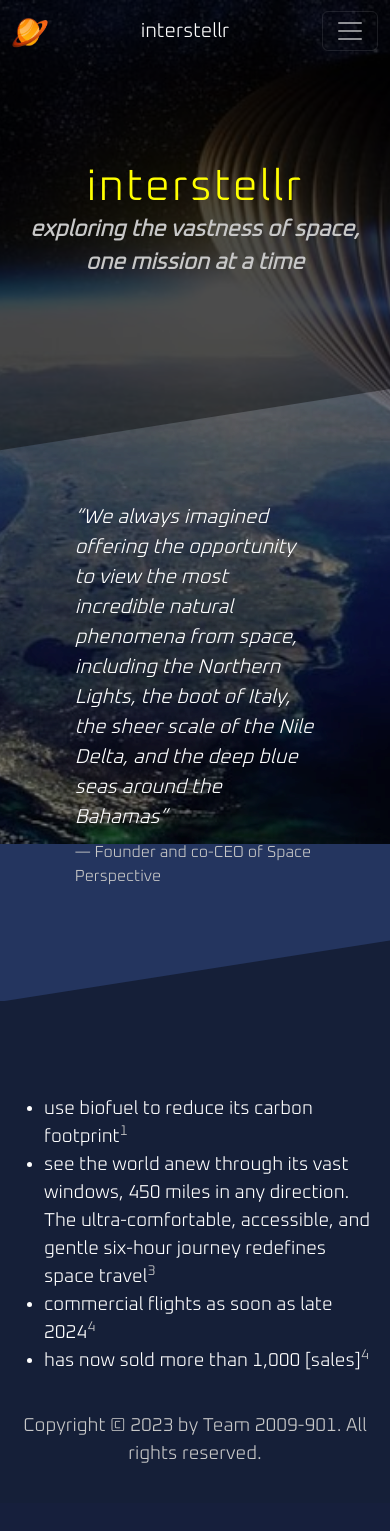
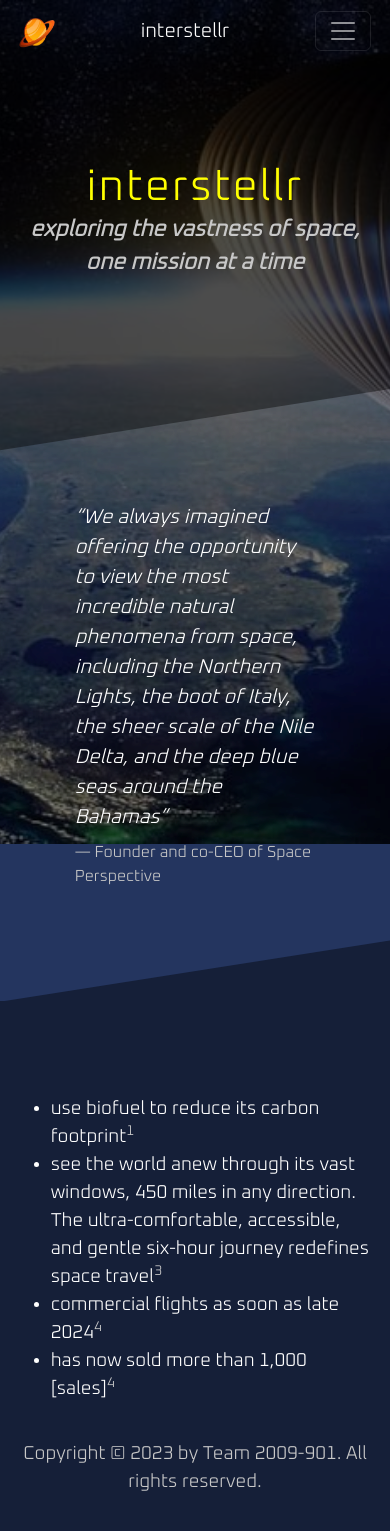
Before and after one commit to bossbadi-web/tsa_webmaster_2023, a Flask app: page / in a window 390 px wide. Before the commit the page ends 1463 px from the top, so only its background shows below. Run offline with Flask 2, Linux system fonts and the light colour scheme; some libraries are stand-ins or nearby versions.

Commit message:
padding on containers for mobile

```diff
--- a/static/main.css
+++ b/static/main.css
@@ -112,16 +112,15 @@
 
 /* center text on mobile */
 @media only screen and (max-width: 574px) {
-  h1,
-  h2,
-  h3,
-  h4,
-  h5,
-  h6 {
+  h1 {
     text-align: center;
   }
 
   .mobile-center {
     text-align: center;
   }
+
+  .container {
+    padding: 0 1em;
+  }
 }
```
